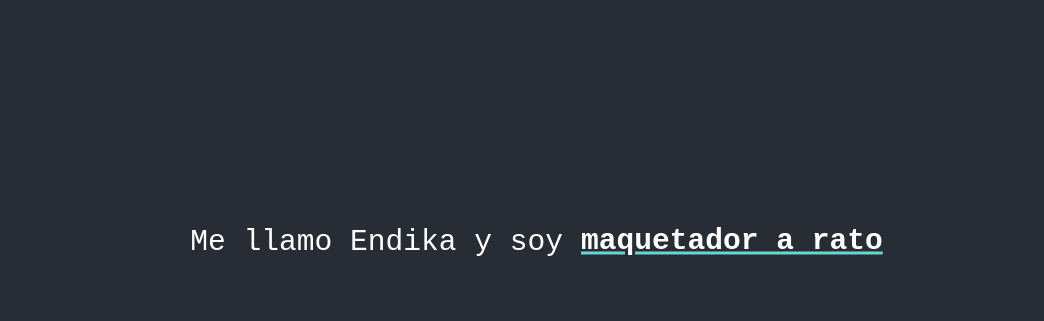
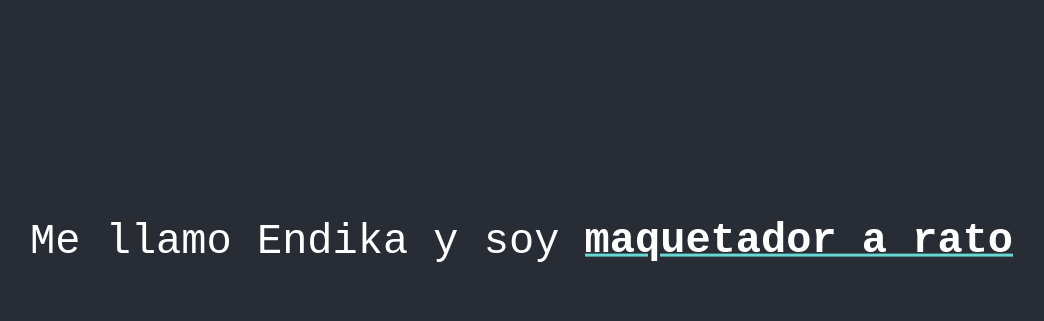
Before and after one commit to Endikaorve/fancy-typewriter, a plain HTML site: page index.html in a window 1280 px wide. Shown: the part 158-479 px from the top of the page, without its empty margins (68-1112 px from the left). Drawn offline with Linux system fonts and the light colour scheme.

Commit message:
Feat: Responsive

```diff
--- a/styles.css
+++ b/styles.css
@@ -5,8 +5,13 @@
 
   --background-color: #282c34;
   --color: white;
-  --font-size: calc(2vw + 4px);
   --font-family: monospace;
+
+  --font-size-xs: 12px;
+  --font-size-sm: 18px;
+  --font-size-md: 24px;
+  --font-size-lg: 32px;
+  --font-size-xl: 42px;
 
   --sentence-color-1: #ff637d;
   --sentence-color-2: #66d7d1;
@@ -17,11 +22,11 @@ body {
   margin: 0;
   height: 100vh;
   width: 100vw;
+  min-width: 320px;
   display: grid;
   place-items: center;
 
   background-color: var(--background-color);
-  font-size: var(--font-size);
   font-family: var(--font-family);
   color: var(--color);
 }
@@ -81,3 +86,33 @@ body {
     width: 100%;
   }
 }
+
+@media (min-width: 320px) {
+  body {
+    font-size: var(--font-size-xs);
+  }
+}
+
+@media (min-width: 480px) {
+  body {
+    font-size: var(--font-size-sm);
+  }
+}
+
+@media (min-width: 768px) {
+  body {
+    font-size: var(--font-size-md);
+  }
+}
+
+@media (min-width: 1024px) {
+  body {
+    font-size: var(--font-size-lg);
+  }
+}
+
+@media (min-width: 1200px) {
+  body {
+    font-size: var(--font-size-xl);
+  }
+}
```
